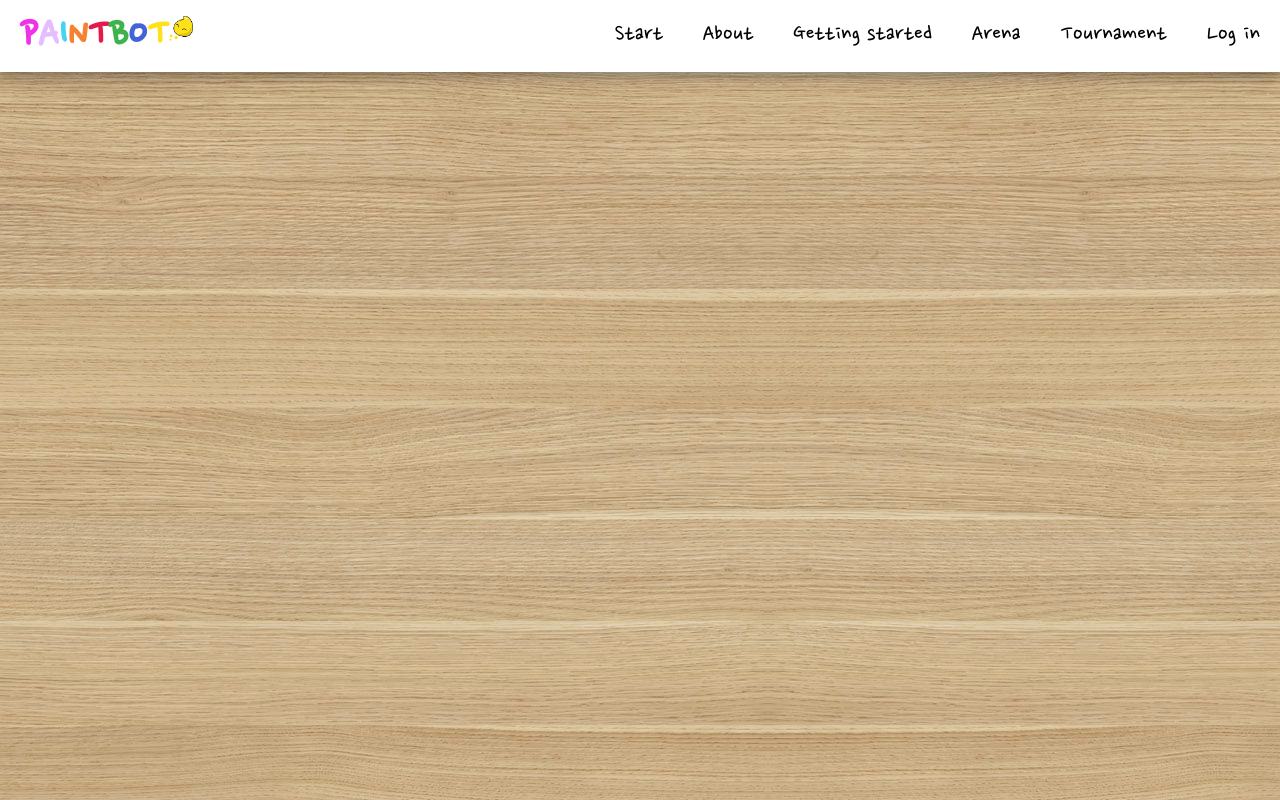
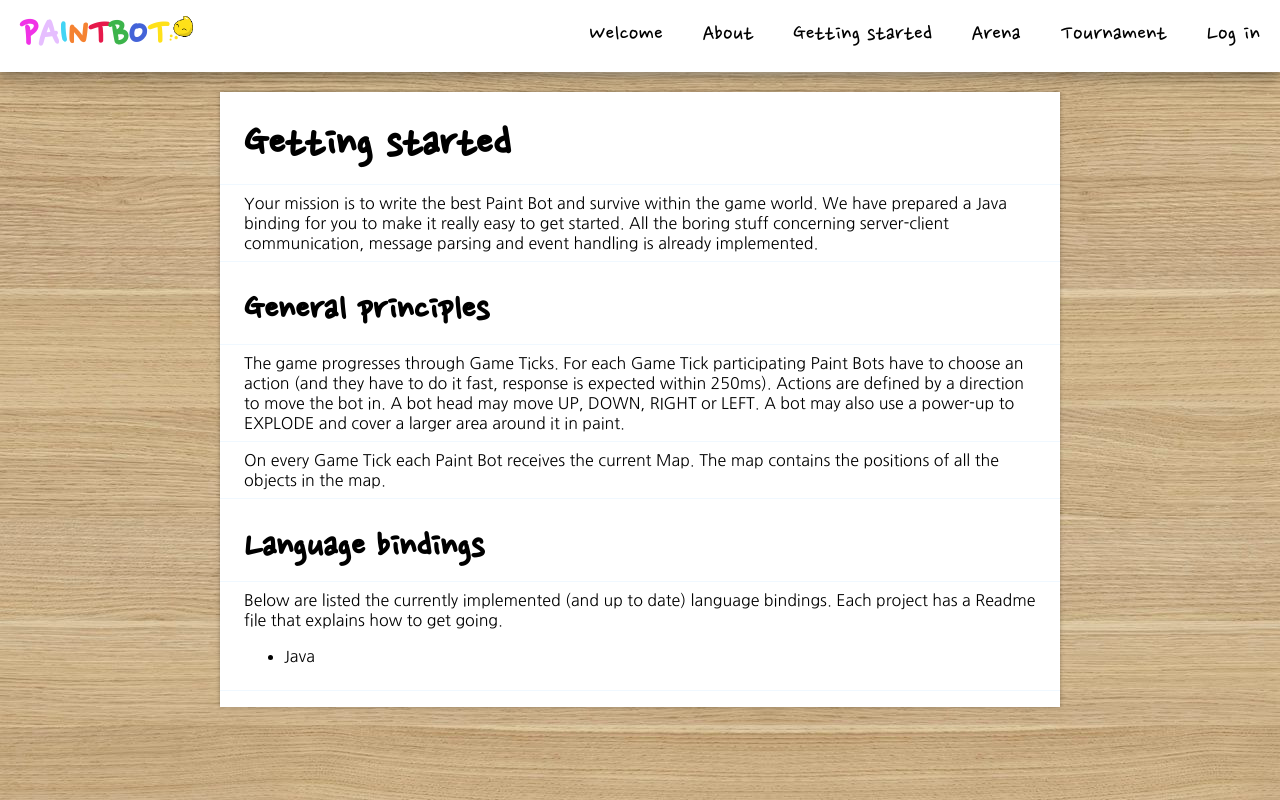
Before and after one commit to cygni/paintbot-webclient, a React (Create React App) app: page /readme in a window 1280 px wide. Built offline with nearby package versions, Linux system fonts and the light colour scheme; no server answers.

Commit message:
Added getting started screen

```diff
--- a/src/Routes.tsx
+++ b/src/Routes.tsx
@@ -5,6 +5,7 @@ import AboutScreen from './about/AboutScreen';
 import AccountScreen from './account/AccountScreen';
 import ArenaScreen from './arena/ArenaScreen';
 import TemplatePage from './common/ui/TemplatePage';
+import ReadMeScreen from './readme/ReadMeScreen';
 import TournamentScreen from './tournament/TournamentScreen';
 import WelcomeScreen from './welcome/WelcomeScreen';
 
@@ -45,7 +46,9 @@ export default function Routes() {
             </TemplatePage>
           </Route>
           <Route path="/readme" exact>
-            <TemplatePage />
+            <TemplatePage>
+              <ReadMeScreen />
+            </TemplatePage>
           </Route>
           <Route path="/tournament" exact>
             <TemplatePage>
--- a/src/about/AboutScreen.tsx
+++ b/src/about/AboutScreen.tsx
@@ -1,10 +1,10 @@
 import React from 'react';
 import styled from 'styled-components/macro';
 
-import { Heading1 } from '../common/ui/Heading';
-import { Paper, PaperRow } from '../common/ui/Paper';
+import { Heading1, Heading2 } from '../common/ui/Heading';
+import { Paper, PaperHeadingRow, PaperRow } from '../common/ui/Paper';
 
-export default function AboutScreen(props: any) {
+export default function AboutScreen() {
   return (
     <Container>
       <Paper>
@@ -19,6 +19,9 @@ export default function AboutScreen(props: any) {
           Feel free to hack your own Paint Bot and train it in the Training room. From time to time we hold tournaments
           where you will be able to face other player's Paint Bots.
         </PaperRow>
+        <PaperHeadingRow>
+          <Heading2>Game rules</Heading2>
+        </PaperHeadingRow>
         <PaperRow>
           The rules are configurable per game, upon every game start the clients will be notified of the current game
           settings.
--- a/src/common/ui/Header.tsx
+++ b/src/common/ui/Header.tsx
@@ -45,7 +45,7 @@ export default function Header() {
       </Spacing>
       <div className="links">
         <MenuItem oc={toggleCollapse} to="/">
-          Start
+          Welcome
         </MenuItem>
         <MenuItem oc={toggleCollapse} to="/about">
           About
--- a/src/common/ui/Heading.tsx
+++ b/src/common/ui/Heading.tsx
@@ -10,6 +10,11 @@ export const Heading1 = styled.h1`
   font-size: 3rem;
 `;
 
+export const Heading2 = styled.h2`
+  ${HeadingCss};
+  font-size: 2.5rem;
+`;
+
 export const Heading3 = styled.h3`
   ${HeadingCss};
   font-size: 2rem;
--- a/src/common/ui/Paper.tsx
+++ b/src/common/ui/Paper.tsx
@@ -31,14 +31,14 @@ interface PaperRowProps {
 export const PaperRow = styled.div<PaperRowProps>`
   box-sizing: border-box;
   border-bottom: 1px solid aliceblue;
-  padding: 0.5rem 1rem;
+  padding: 0.5rem 1.5rem;
   width: 100%;
   min-height: 38px;
   text-align: ${props => props.textAlign};
 `;
 
 export const PaperHeadingRow = styled(PaperRow)`
-  font-size: 2rem;
+  margin-top: 1em;
   display: flex;
   justify-content: space-between;
   align-items: center;
--- a/src/common/ui/TemplatePage.tsx
+++ b/src/common/ui/TemplatePage.tsx
@@ -58,9 +58,6 @@ const Container = styled.div`
   height: fit-content;
   min-width: fit-content;
   font-family: 'Nanum Gothic', sans-serif;
-  & h3 {
-    font-size: 1.1em;
-  }
   & input {
     font-size: 1.3rem;
     max-width: fit-content;
--- /dev/null
+++ b/src/readme/ReadMeScreen.tsx
@@ -0,0 +1,56 @@
+import React from 'react';
+import styled from 'styled-components/macro';
+
+import { Heading1, Heading2 } from '../common/ui/Heading';
+import { Paper, PaperHeadingRow, PaperRow } from '../common/ui/Paper';
+
+export default function ReadMeScreen() {
+  return (
+    <Container>
+      <Paper>
+        <PaperRow>
+          <Heading1>Getting started</Heading1>
+        </PaperRow>
+        <PaperRow>
+          Your mission is to write the best Paint Bot and survive within the game world. We have prepared a Java binding
+          for you to make it really easy to get started. All the boring stuff concerning server-client communication,
+          message parsing and event handling is already implemented.
+        </PaperRow>
+        <PaperHeadingRow>
+          <Heading2>General principles</Heading2>
+        </PaperHeadingRow>
+        <PaperRow>
+          The game progresses through Game Ticks. For each Game Tick participating Paint Bots have to choose an action
+          (and they have to do it fast, response is expected within 250ms). Actions are defined by a direction to move
+          the bot in. A bot head may move UP, DOWN, RIGHT or LEFT. A bot may also use a power-up to EXPLODE and cover a
+          larger area around it in paint.
+        </PaperRow>
+        <PaperRow>
+          On every Game Tick each Paint Bot receives the current Map. The map contains the positions of all the objects
+          in the map.
+        </PaperRow>
+        <PaperHeadingRow>
+          <Heading2>Language bindings</Heading2>
+        </PaperHeadingRow>
+        <PaperRow>
+          Below are listed the currently implemented (and up to date) language bindings. Each project has a Readme file
+          that explains how to get going.
+          <ul>
+            <li>Java</li>
+          </ul>
+        </PaperRow>
+      </Paper>
+    </Container>
+  );
+}
+
+const Container = styled.div`
+  width: 100%;
+
+  @media screen and (min-width: 1100px) {
+    width: 70%;
+  }
+  @media screen and (min-width: 1600px) {
+    width: 60%;
+  }
+`;
--- a/src/tournament/TournamentCreator.tsx
+++ b/src/tournament/TournamentCreator.tsx
@@ -5,6 +5,7 @@ import { REQUEST_TYPES } from '../common/API';
 import AccountContext from '../common/contexts/AccountContext';
 import WebSocketContext from '../common/contexts/WebSocketContext';
 import ControlsButton from '../common/ui/ControlsButton';
+import { Heading1 } from '../common/ui/Heading';
 
 export default function TournamentCreator() {
   const accContext = useContext(AccountContext);
@@ -28,27 +29,24 @@ export default function TournamentCreator() {
   };
 
   return (
-    <FlexColumn>
-      <h1>Create a tournament</h1>
-      <form onSubmit={handleSubmit}>
-        <input name="tournament-name" id="tournament-name" type="text" value={tourName} onChange={handleChange} />
+    <>
+      <Heading1>Create a tournament</Heading1>
+      <Form onSubmit={handleSubmit}>
+        <Input name="tournament-name" id="tournament-name" type="text" value={tourName} onChange={handleChange} />
         <ControlsButton onClick={handleSubmit}>Lets go!</ControlsButton>
-      </form>
-    </FlexColumn>
+      </Form>
+    </>
   );
 }
 
-const FlexColumn = styled.div`
+const Form = styled.form`
+  margin-top: 1rem;
   display: flex;
   flex-direction: column;
   justify-content: center;
-  form {
-    display: flex;
-    flex-direction: column;
-    justify-content: center;
-    align-items: center;
-  }
-  form * {
-    margin-bottom: 1em;
-  }
+  align-items: center;
 `;
+
+const Input = styled.input`
+  margin-bottom: 1em;
+`;
--- a/src/tournament/contr/GamePlan.tsx
+++ b/src/tournament/contr/GamePlan.tsx
@@ -81,7 +81,6 @@ export default function GamePlan({ lvl, game, players, playedGames }: GamePlanPr
               </PaperRow>
             );
           })}
-          <PaperRow />
         </>
       )}
       {started &&
@@ -112,7 +111,6 @@ export default function GamePlan({ lvl, game, players, playedGames }: GamePlanPr
                   </PaperRow>
                 );
               })}
-              <PaperRow />
             </React.Fragment>
           );
         })}
--- a/src/tournament/contr/Players.tsx
+++ b/src/tournament/contr/Players.tsx
@@ -1,4 +1,5 @@
 import React, { useContext } from 'react';
+import styled from 'styled-components/macro';
 
 import TournamentContext from '../../common/contexts/TournamentContext';
 import { Paper, PaperRow, PaperTopic } from '../../common/ui/Paper';
@@ -11,6 +12,7 @@ export default function Players() {
   return (
     <Paper>
       <PaperTopic>Players</PaperTopic>
+      <Content>
         {players.length < 1 && <PaperRow>No players online!</PaperRow>}
         {players.length > 0 &&
           players
@@ -20,6 +22,11 @@ export default function Players() {
                 <PlayerLink name={player.name} />
               </PaperRow>
             ))}
+      </Content>
     </Paper>
   );
 }
+
+const Content = styled.div`
+  margin: 1rem 0 0;
+`;
--- a/src/tournament/contr/Settings.tsx
+++ b/src/tournament/contr/Settings.tsx
@@ -14,12 +14,8 @@ export default function Settings() {
       <PaperList id="game-settings">
         {Object.keys(gameSettings).map(k => (
           <li key={k}>
-            {<Setting>{k}</Setting>}
-            {
-              <Setting>
-                {`${typeof gameSettings[k] === 'boolean' ? (gameSettings[k] ? '✔' : '-') : gameSettings[k]}`}
-              </Setting>
-            }
+            {<SettingName>{k}</SettingName>}
+            {<span>{`${typeof gameSettings[k] === 'boolean' ? (gameSettings[k] ? '✔' : '-') : gameSettings[k]}`}</span>}
           </li>
         ))}
       </PaperList>
@@ -27,19 +23,19 @@ export default function Settings() {
   );
 }
 
-const Setting = styled.span`
-  margin-top: 1em;
+const SettingName = styled.span`
+  margin-right: 1rem;
 `;
 
 const PaperList = styled.ul`
   width: 100%;
-  margin: 0px;
+  margin: 1rem 0 0;
   padding-inline-start: 0px;
   li {
     margin-bottom: 0px;
     display: flex;
     justify-content: space-between;
-    padding: 0 1rem;
+    padding: 0.5rem 1.5rem;
     border-bottom: 1px solid aliceblue;
   }
 `;
```
Lines whose indentation alone changed are shown as unchanged.
